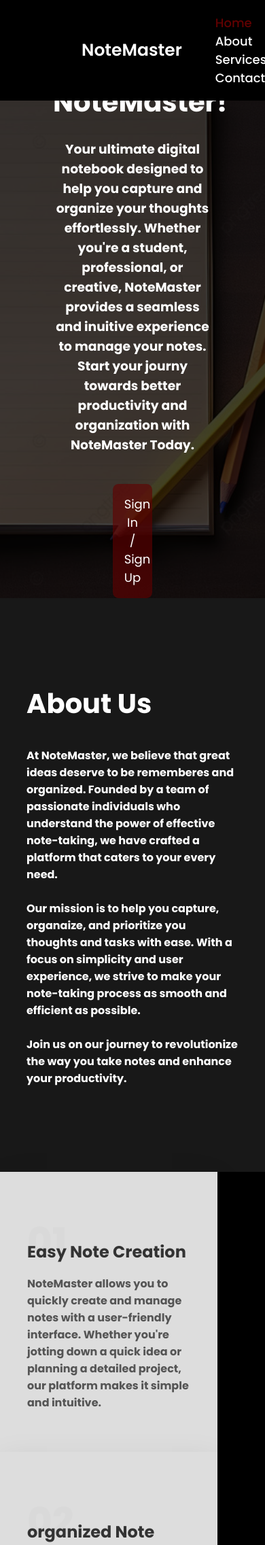
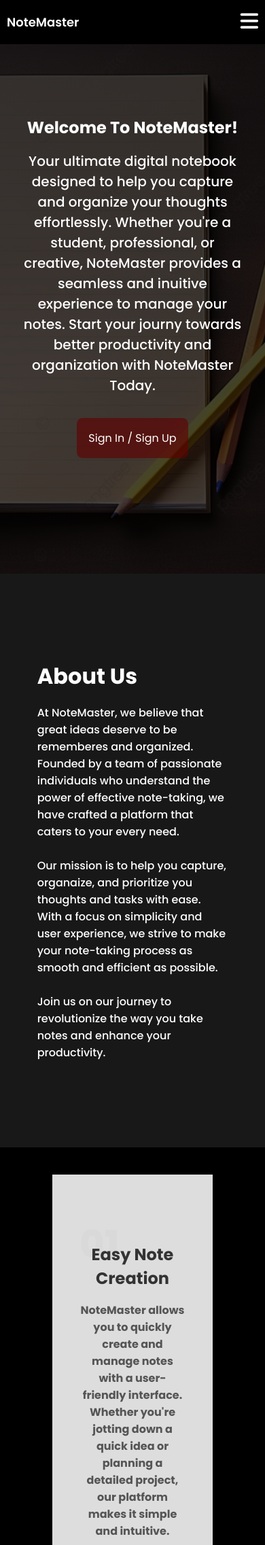
Before and after one commit to pariasalsabili/Note-App, a PHP site: page / in a window 390 px wide. Shown: the top 2273 px of the page at 68% size. Run offline with PHP 8.4, Linux system fonts and the light colour scheme; some libraries are stand-ins or nearby versions.

Commit message:
Update style.css

```diff
--- a/webpage/style.css
+++ b/webpage/style.css
@@ -18,13 +18,29 @@ header {
     justify-content: space-between;
     align-items: center;
     z-index: 100;
+    transition: padding 0.3s;
 }
+
 .logo {
-    font-size: 25px;
+    font-size: 22px;
     color: #fff;
     text-decoration: none;
     font-weight: 600;
 }
+
+.hamburger-menu {
+    display: none;
+    font-size: 30px;
+    color: white;
+    cursor: pointer;
+}
+
+nav.nav-links {
+    display: flex;
+    flex-wrap: wrap;
+    transition: max-height 0.3s ease-in-out;
+}
+
 nav a {
     font-size: 18px;
     color: #fff;
@@ -33,10 +49,39 @@ nav a {
     margin-left: 35px;
     transition: .3s;
 }
+
 nav a:hover,
 nav a.active {
     color: rgb(98, 1, 1);
 }
+
+@media (max-width: 768px) {
+    .hamburger-menu {
+        display: block;
+    }
+
+    nav.nav-links {
+        display: none;
+        flex-direction: column;
+        background-color: black;
+        width: 100%;
+        max-height: 0;
+        overflow: hidden;
+    }
+
+    nav.nav-links.open {
+        display: flex;
+        max-height: 300px;
+    }
+
+    nav a {
+        font-size: 16px;
+        padding: 10px;
+        text-align: center;
+        border-top: 1px solid rgba(255, 255, 255, 0.1);
+    }
+}
+
 section {
     min-height: 100vh;
     display: flex;
@@ -45,83 +90,94 @@ section {
     background: rgb(24, 24, 24);
     color: #fff;
     font-weight: 700;
-}
-
-#home{
-    width: 100%;
-    background: linear-gradient(rgba(0, 0, 0, 0.799),rgba(0, 0, 0, 0.722)), url('./pngtree-a-notepad-close-to-a-pencil-image_13101408.jpg') no-repeat center / cover;
-}
-
-.container{
-    width: 60%;
-    height: 100%;
-    max-width: 1200px;
-    margin: 0 auto;
+    padding: 2vh;
     text-align: center;
 }
 
-.container h1{
-    font-size: 40px;
-    margin-bottom: 3vh;
+#home {
+    width: 100%;
+    background: linear-gradient(rgba(0, 0, 0, 0.8), rgba(0, 0, 0, 0.7)), url('./pngtree-a-notepad-close-to-a-pencil-image_13101408.jpg') no-repeat center / cover;
 }
 
-.container button{
-    width: 25%;
+.container {
+    width: 90%;
+    max-width: 1200px;
     text-align: center;
-    margin-top: 5vh;
+}
+
+.container h1 {
+    font-size: 32px;
+    margin-bottom: 2vh;
+}
+
+.container h3{
+    font-size: 20px;
+    font-weight: 500;
+    margin-bottom: 2vh;
+}
+
+.container button {
+    width: auto;
+    text-align: center;
+    margin-top: 2vh;
     padding: 2vh;
-    font-size: 18px;
+    font-size: 16px;
     border-radius: 1vh;
     border: none;
-    color: white;
     background-color: rgba(98, 1, 1, 0.626);
-}
-.container button a{
-    text-decoration: none;
-    color: white;
+    transition: background-color 0.3s;
 }
 
-.container button:hover{
+.container button a{
+    color: white;
+    text-decoration: none;
+}
+
+.container button:hover {
     background-color: rgb(98, 1, 1);
 }
 
-.container button:active{
-    background-color: black;
+.container2 {
+    width: 90%;
+    max-width: 1200px;
+    margin: 0 auto;
+    padding: 20px;
+    text-align: left;
 }
 
-.container2{
-    width: 80%;
-    height: 100%;
-    max-width: 1200px;
-    margin: 0 auto;
+.container2 h1 {
+    font-size: 32px;
+    margin-bottom: 2vh;
 }
 
-.container2 h1{
-    font-size: 40px;
-    margin-bottom: 4vh;
+.container2 p{
+    font-weight: 500;
 }
 
-#services{
+#services {
     display: flex;
-    justify-content: center;
+    flex-direction: column;
     align-items: center;
-    background: linear-gradient(black 50% ,rgb(170, 170, 170) 1% , white 49% );
+    background: linear-gradient(black 50%, rgb(170, 170, 170) 1%, white 49%);
+    padding: 40px 20px;
 }
 
-.container3{
-    width: 1100px;
+.container3 {
+    width: 75%;
     display: flex;
+    flex-wrap: wrap;
     justify-content: space-between;
-    flex-wrap: wrap;
 }
 
-.container3 .box{
+.container3 .box {
     position: relative;
-    width: 320px;
+    width: 100%;
+    max-width: 320px;
     background-color: rgb(221, 221, 221);
     padding:100px 40px 60px;
-    box-shadow: 0 15px 45px rgba(0, 0, 0, .1);
+    box-shadow: 0 15px 45px rgba(0, 0, 0, 0.1);
     color: black;
+    transition: transform 0.3s;
 }
 
 .container3 .box:before{
@@ -147,6 +203,7 @@ section {
 
 .container3 .box h2{
     position: absolute;
+    text-align: center;
     left: 40px;
     top: 60px;
     font-size: 3.5em;
@@ -187,25 +244,23 @@ section {
     color: white;
 }
 
-
-#contact{
-    background: linear-gradient(rgba(0, 0, 0, 0.799),rgba(0, 0, 0, 0.722)), url('./pngtree-a-notepad-close-to-a-pencil-image_13101408.jpg') no-repeat center / cover;
-
+#contact {
+    background: linear-gradient(rgba(0, 0, 0, 0.8), rgba(0, 0, 0, 0.7)), url('./pngtree-a-notepad-close-to-a-pencil-image_13101408.jpg') no-repeat center / cover;
 }
 
-.container4{
+.container4 {
     width: 100%;
     display: flex;
     justify-content: center;
     align-items: center;
 }
 
-.contact_info{
+.contact_info {
     color: white;
     max-width: 500px;
     line-height: 65px;
-    padding-left: 50px;
     font-size: 18px;
+    font-weight: 500;
 }
 
 .contact_info i {
@@ -213,8 +268,9 @@ section {
     font-size: 25px;
 }
 
-.contact_form{
+.contact_form {
     max-width: 700px;
+    width: 100%;
     margin-right: 50px;
 }
 
@@ -222,65 +278,91 @@ section {
     flex: 1;
 }
 
-.contact_form h2{
+.contact_form h2 {
     color: white;
-    text-align: center;
-    font-size: 35px;
+    font-size: 28px;
     text-transform: uppercase;
-    margin-bottom: 30px;
+    margin-bottom: 20px;
 }
 
-.contact_form .text_box{
-    background: black;
-    color: white;
-    border: none;
-    width: calc(50% - 10px);
-    height: 50px;
-    padding: 12px;
-    font-size: 15px;
-    border-radius: 5px;
-    box-shadow: 0 1px 1px rgba(0, 0, 0, .1);
-    margin-bottom: 20px;
-    opacity: .9;
-}
-
-.contact_form .text_box:first-child{
-    margin-right: 15px;
-}
-
-.contact_form textarea{
+.contact_form .text_box {
     background: black;
     color: white;
     border: none;
     width: 100%;
-    padding: 12px;
-    font-size: 15px;
-    min-height: 200px;
-    max-height: 400px;
+    height: 40px;
+    padding: 10px;
+    font-size: 14px;
+    margin-bottom: 15px;
+    border-radius: 5px;
+    box-shadow: 0 1px 1px rgba(0, 0, 0, .1);
+    opacity: .9;
+}
+
+.contact_form textarea {
+    background: black;
+    color: white;
+    border: none;
+    width: 100%;
+    padding: 10px;
+    font-size: 14px;
+    min-height: 150px;
     resize: vertical;
     border-radius: 5px;
     box-shadow: rgba(0, 0, 0, .1);
+    opacity: .9;
     margin-bottom: 20px;
-    opacity: .9;
 }
 
-.contact_form .send_btn{
+.contact_form .send_btn {
     float: right;
-    background: rgba(98, 1, 1, 0.815);
+    background: rgba(98, 1, 1, 0.8);
     color: white;
     border: none;
-    width: 120px;
+    width: 100px;
     height: 40px;
-    font-size: 15px;
+    font-size: 14px;
     font-weight: 600;
     text-transform: uppercase;
-    letter-spacing: 2px;
     border-radius: 5px;
-    transition: 0.3s;
-
+    transition: background-color 0.3s;
 }
 
-.contact_form .send_btn:hover{
-    background-color:rgb(98, 1, 1) ;
-    cursor: pointer;
+@media (max-width: 768px) {
+    .container3 {
+        flex-direction: column;
+        align-items: center;
+    }
+
+    .container3 .box {
+        width: 90%;
+        margin-bottom: 20px;
+    }
+
+    .contact_info {
+        font-size: 14px;
+    }
+
+    .contact_form h2 {
+        font-size: 24px;
+    }
 }
+
+@media (max-width: 480px) {
+    header {
+        padding: 10px;
+    }
+
+    .logo {
+        font-size: 18px;
+    }
+
+    .container h1 {
+        font-size: 24px;
+    }
+
+    .contact_form .send_btn {
+        width: 80px;
+        font-size: 12px;
+    }
+}
```
